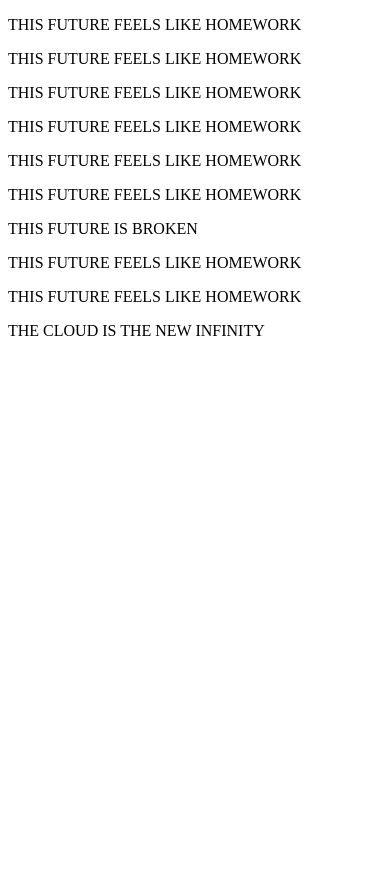
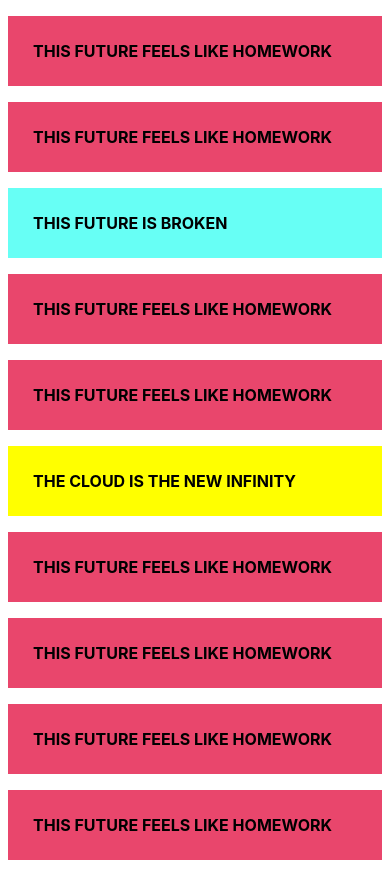
Before and after one commit to Bram-Colleman/2imd-webtechadvanced-portfolio, a plain HTML site: page lab2 - grid/thefuture/index.html in a window 390 px wide. Before the commit the page ends 844 px from the top, so only its background shows below. Drawn offline with Linux system fonts and the light colour scheme.

Commit message:
feat: add mobile styling to index.html

```diff
--- a/lab2 - grid/thefuture/index.html
+++ b/lab2 - grid/thefuture/index.html
@@ -4,19 +4,22 @@
     <meta charset="UTF-8">
     <meta http-equiv="X-UA-Compatible" content="IE=edge">
     <meta name="viewport" content="width=device-width, initial-scale=1.0">
+    <link rel="stylesheet" href="./style.css">
     <title>lab2 - the future</title>
 </head>
 <body>
-    <p class="homework">THIS FUTURE FEELS LIKE HOMEWORK</p>
-    <p class="homework">THIS FUTURE FEELS LIKE HOMEWORK</p>
-    <p class="homework">THIS FUTURE FEELS LIKE HOMEWORK</p>
-    <p class="homework">THIS FUTURE FEELS LIKE HOMEWORK</p>
-    <p class="homework">THIS FUTURE FEELS LIKE HOMEWORK</p>
-    <p class="homework">THIS FUTURE FEELS LIKE HOMEWORK</p>
+    <p>THIS FUTURE FEELS LIKE HOMEWORK</p>
+    <p>THIS FUTURE FEELS LIKE HOMEWORK</p>
     <p class="broken">THIS FUTURE IS BROKEN</p>
-    <p class="homework">THIS FUTURE FEELS LIKE HOMEWORK</p>
-    <p class="homework">THIS FUTURE FEELS LIKE HOMEWORK</p>
+    <p>THIS FUTURE FEELS LIKE HOMEWORK</p>
+    <p>THIS FUTURE FEELS LIKE HOMEWORK</p>
     <p class="cloud">THE CLOUD IS THE NEW INFINITY</p>
+    <p>THIS FUTURE FEELS LIKE HOMEWORK</p>
+    <p>THIS FUTURE FEELS LIKE HOMEWORK</p>
+    <p>THIS FUTURE FEELS LIKE HOMEWORK</p>
+    <p>THIS FUTURE FEELS LIKE HOMEWORK</p>
+
+
 
 </body>
 </html>
--- /dev/null
+++ b/lab2 - grid/thefuture/style.css
@@ -0,0 +1,16 @@
+* {
+    box-sizing: border-box;
+}
+
+p {
+    padding: 25px;
+    background-color: #e9466c;
+    font-weight: bold;
+    font-family: -apple-system, BlinkMacSystemFont, 'Segoe UI', Roboto, Oxygen, Ubuntu, Cantarell, 'Open Sans', 'Helvetica Neue', sans-serif;
+}
+.broken {
+    background-color: rgb(103, 255, 245);
+}
+.cloud {
+    background-color: yellow;
+}
```
